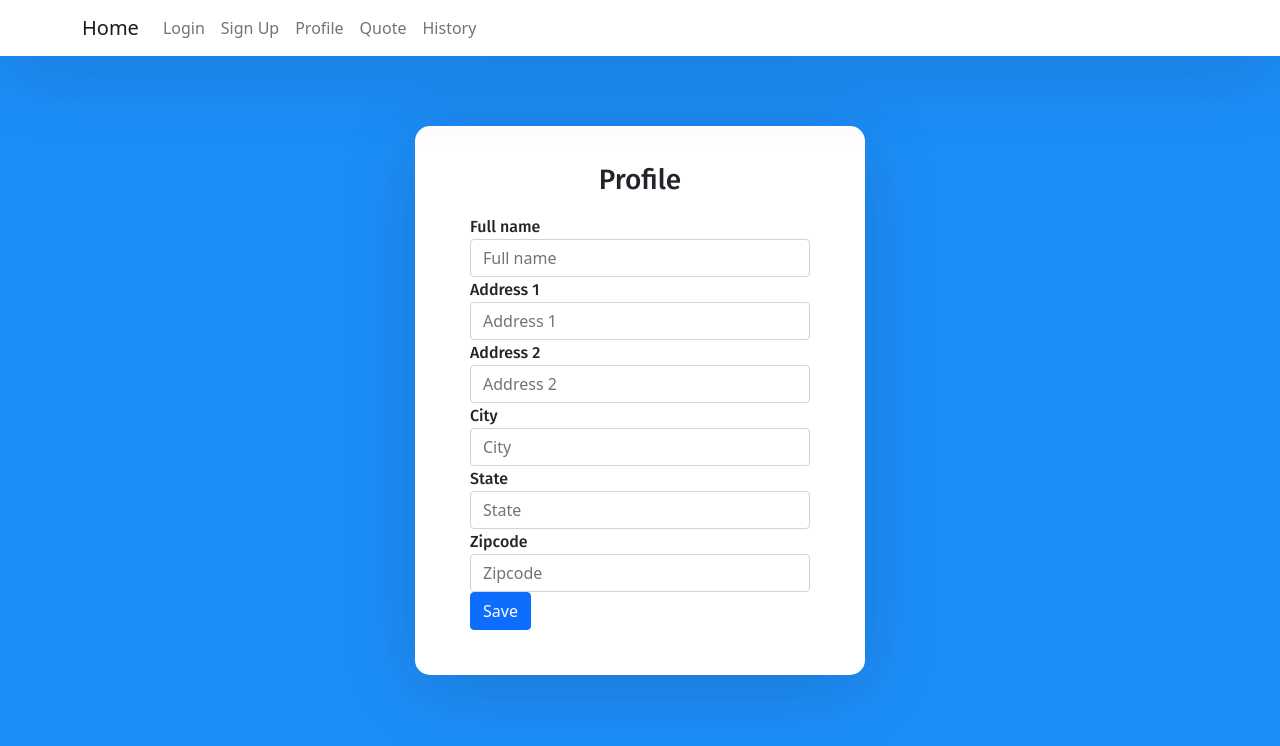
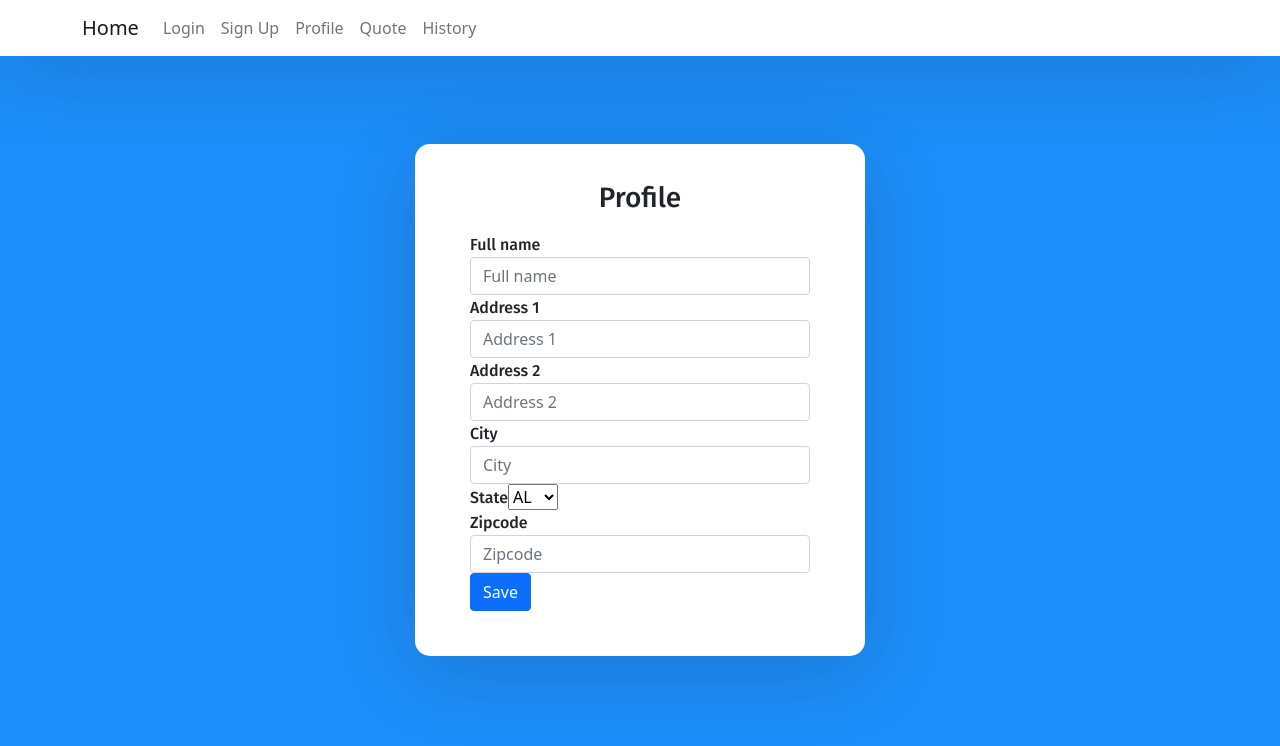
Before and after one commit to GabMoral/FuelApp, a React (Create React App) app in the folder frontend/: page /profile in a window 1280 px wide. Shown: the top 746 px of the page. Built offline with nearby package versions, Linux system fonts and the light colour scheme.

Commit message:
State drop down

```diff
--- a/frontend/src/components/Profile/profile.js
+++ b/frontend/src/components/Profile/profile.js
@@ -1,4 +1,5 @@
 import React, {Component} from 'react';
+import ReactDOM from "react-dom";
 
 export default class Profile extends Component {
     handleSubmit = e => {
@@ -45,8 +46,58 @@ export default class Profile extends Component {
                 </div>
                 <div className="form-group">
                     <label>State</label>
-                    <input type="text" className="form-control" placeholder="State"
-                        onChange={e => this.state = e.target.value}/>
+                    <select onChange={e => this.state = e.target.value}>
+                        <option value="Alabama">AL</option>
+                        <option value="Alaska">AK</option>
+                        <option value="Arizona">AZ</option>
+                        <option value="Arkansas">AR</option>
+                        <option value="California">CA</option>
+                        <option value="Colorado">CO</option>
+                        <option value="Conneticut">CT</option>
+                        <option value="Delaware">DE</option>
+                        <option value="Florida">FL</option>
+                        <option value="Georgia">GA</option>
+                        <option value="Hawaii">HI</option>
+                        <option value="Idaho">ID</option>
+                        <option value="Illinois">IL</option>
+                        <option value="Indiana">IN</option>
+                        <option value="Iowa">IA</option>
+                        <option value="Kansas">KS</option>
+                        <option value="Kentucky">KY</option>
+                        <option value="Louisiana">LA</option>
+                        <option value="Maine">ME</option>
+                        <option value="Maryland">MD</option>
+                        <option value="Massachusetts">MA</option>
+                        <option value="Michigan">MI</option>
+                        <option value="Minnesota">MN</option>
+                        <option value="Mississippi">MS</option>
+                        <option value="Missouri">MO</option>
+                        <option value="Montana">MT</option>
+                        <option value="Nebraska">NE</option>
+                        <option value="Nevada">NV</option>
+                        <option value="New Hampshire">NH</option>
+                        <option value="New Jersey">NJ</option>
+                        <option value="New Mexico">NM</option>
+                        <option value="New York">NY</option>
+                        <option value="North Carolina">NC</option>
+                        <option value="North Dakota">ND</option>
+                        <option value="Ohio">OH</option>
+                        <option value="Oklahoma">OK</option>
+                        <option value="Oregon">OR</option>
+                        <option value="Pennsylvania">PA</option>
+                        <option value="Rhode Island">RI</option>
+                        <option value="South Carolina">SC</option>
+                        <option value="South Dakota">SD</option>
+                        <option value="Tennesee">TN</option>
+                        <option value="Texas">TX</option>
+                        <option value="Utah">UT</option>
+                        <option value="Vermont">VT</option>
+                        <option value="Virginia">VA</option>
+                        <option value="Washington">WA</option>
+                        <option value="West Virginia">WV</option>
+                        <option value="Wisconsin">WI</option>
+                        <option value="Wyoming">WY</option>
+                    </select>
                 </div>
                 <div className="form-group">
                     <label>Zipcode</label>
```
